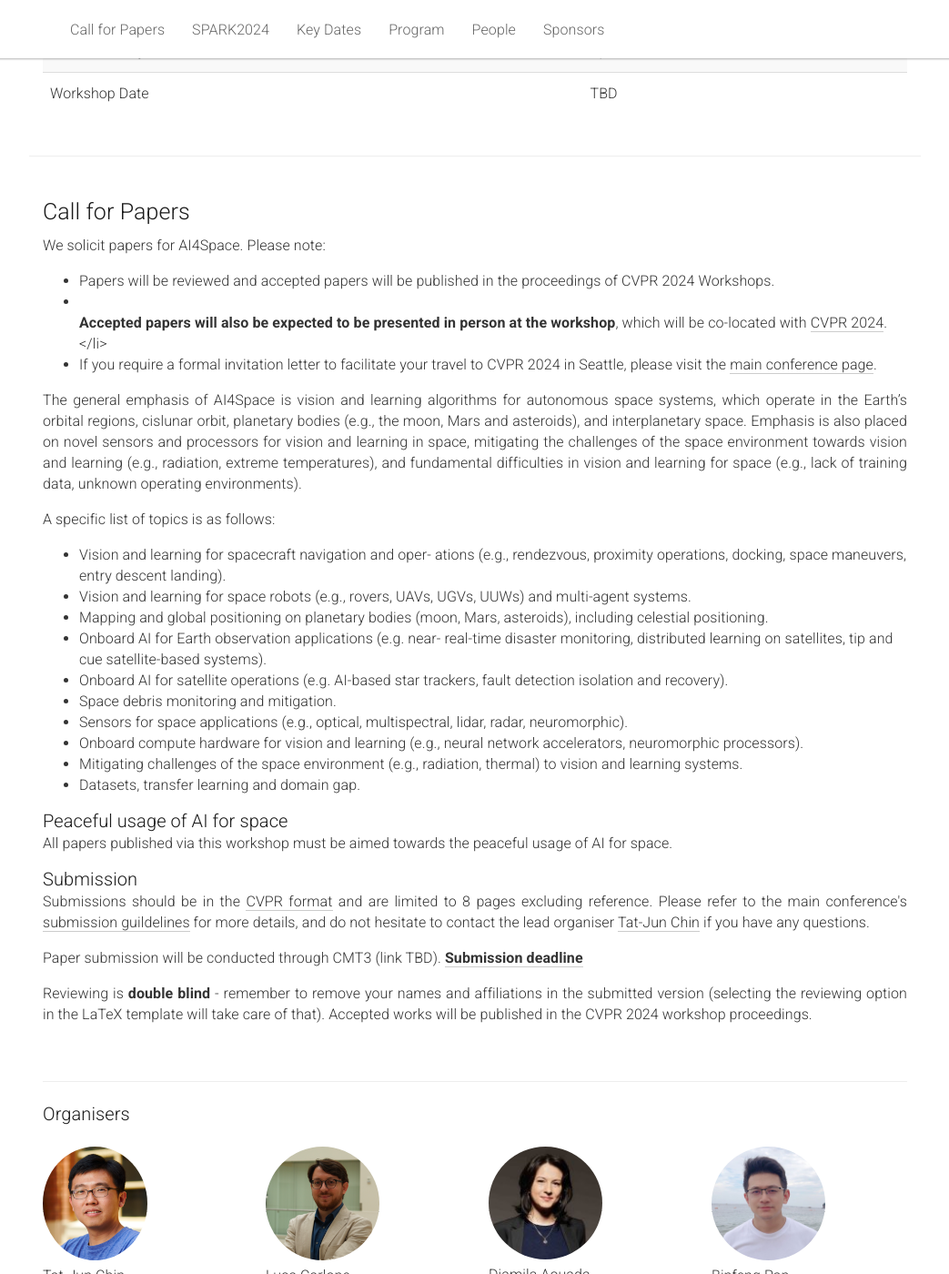
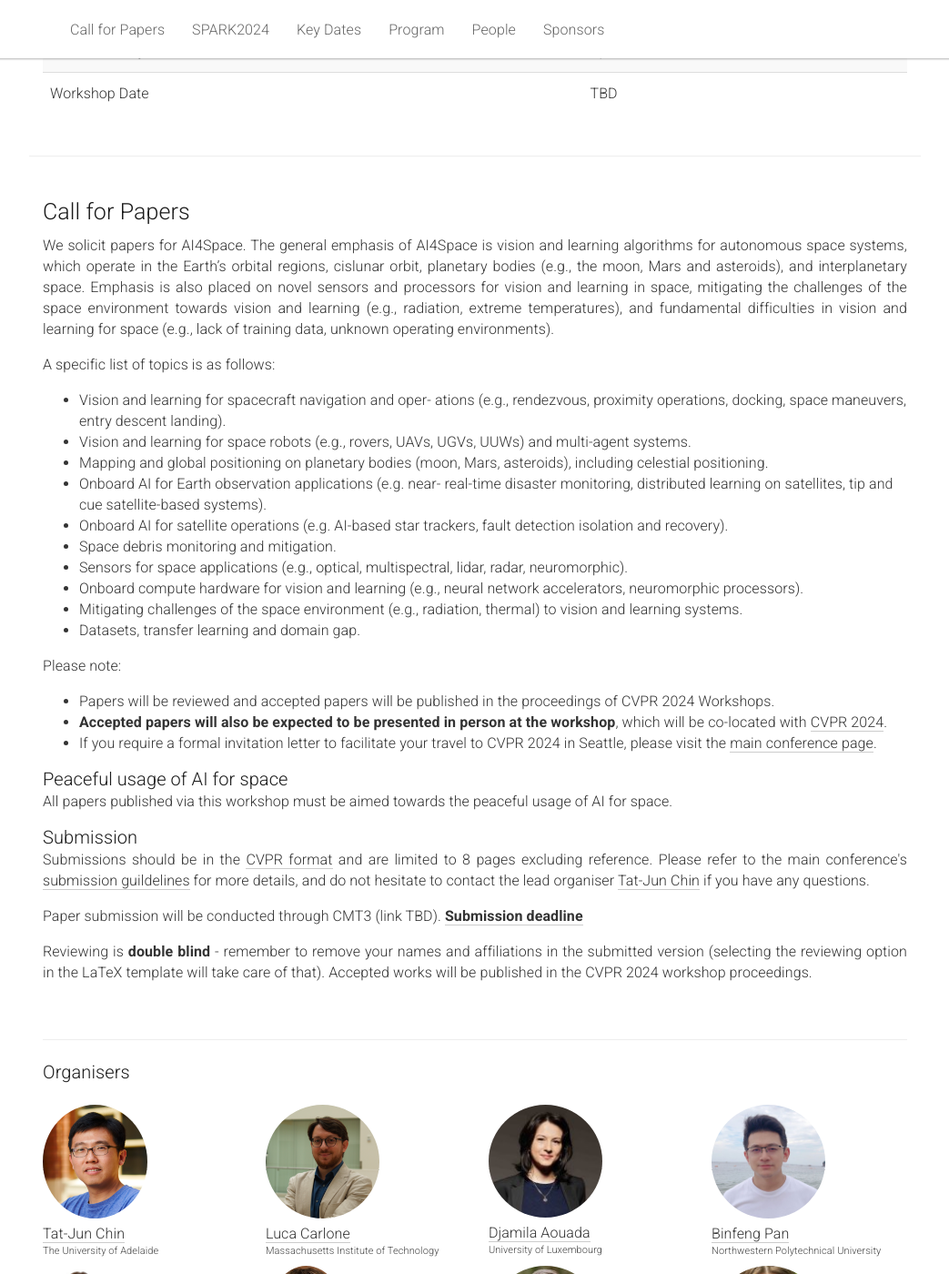
Before and after one commit to AIforSpace/2024, a Jekyll site: the page built from _pages/home.md, in a window 1280 px wide and 1400 px high, scrolled down 1433 px. Shown: the whole window at 91% size, without its empty margins (118-1161 px from the left). Built offline with Jekyll 4.4.1, drawn with Linux system fonts in a browser that asks for light colours; some of the changed lines change nothing that is shown.

Commit message:
Update home.md

```diff
--- a/_pages/home.md
+++ b/_pages/home.md
@@ -150,15 +150,7 @@ acknowledgements: ""
 <div class="row">
   <div class="col-xs-12">
     <p>
-      We solicit papers for AI4Space. Please note:
-      <ul>
-      <li>Papers will be reviewed and accepted papers will be published in the proceedings of CVPR 2024 Workshops.</li>
-      <li></li><b>Accepted papers will also be expected to be presented in person at the workshop</b>, which will be co-located with <a href="https://cvpr.thecvf.com/Conferences/2024">CVPR 2024</a>.</li>
-      <li>If you require a formal invitation letter to facilitate your travel to CVPR 2024 in Seattle, please visit the <a href="https://cvpr.thecvf.com/Conferences/2024">main conference page</a>.</li>
-      </ul>
-    </p>
-      <p>
-      The general emphasis of AI4Space is vision and learning algorithms for autonomous space systems, which operate in the Earth’s orbital regions, cislunar orbit, planetary bodies (e.g., the moon, Mars and asteroids), and interplanetary space. Emphasis is also placed on novel sensors and processors for vision and learning in space, mitigating the challenges of the space environment towards vision and learning (e.g., radiation, extreme temperatures), and fundamental difficulties in vision and learning for space (e.g., lack of training data, unknown operating environments).
+      We solicit papers for AI4Space. The general emphasis of AI4Space is vision and learning algorithms for autonomous space systems, which operate in the Earth’s orbital regions, cislunar orbit, planetary bodies (e.g., the moon, Mars and asteroids), and interplanetary space. Emphasis is also placed on novel sensors and processors for vision and learning in space, mitigating the challenges of the space environment towards vision and learning (e.g., radiation, extreme temperatures), and fundamental difficulties in vision and learning for space (e.g., lack of training data, unknown operating environments).
     </p>
     <p>
     A specific list of topics is as follows:
@@ -176,6 +168,14 @@ acknowledgements: ""
     </ul>
     </p>
 
+    <p>
+  Please note:
+      <ul>
+      <li>Papers will be reviewed and accepted papers will be published in the proceedings of CVPR 2024 Workshops.</li>
+      <li><b>Accepted papers will also be expected to be presented in person at the workshop</b>, which will be co-located with <a href="https://cvpr.thecvf.com/Conferences/2024">CVPR 2024</a>.</li>
+      <li>If you require a formal invitation letter to facilitate your travel to CVPR 2024 in Seattle, please visit the <a href="https://cvpr.thecvf.com/Conferences/2024">main conference page</a>.</li>
+      </ul>
+      </p>
 
   <h3>Peaceful usage of AI for space</h3>
     <p>
```
